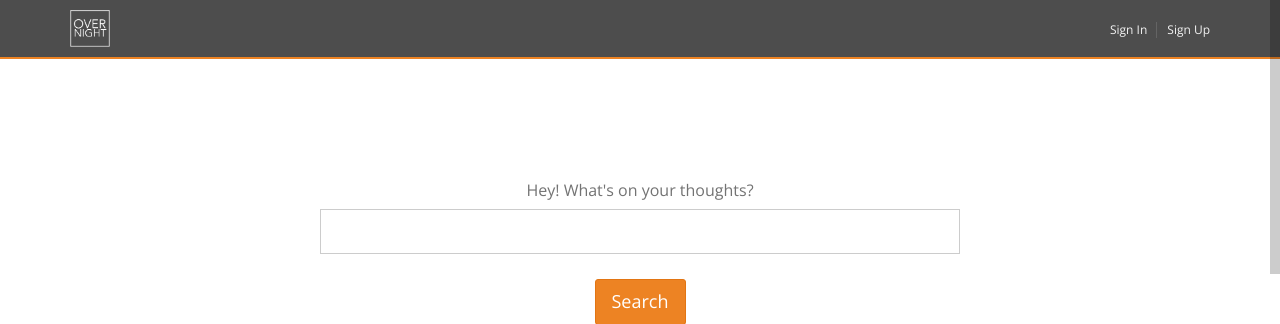
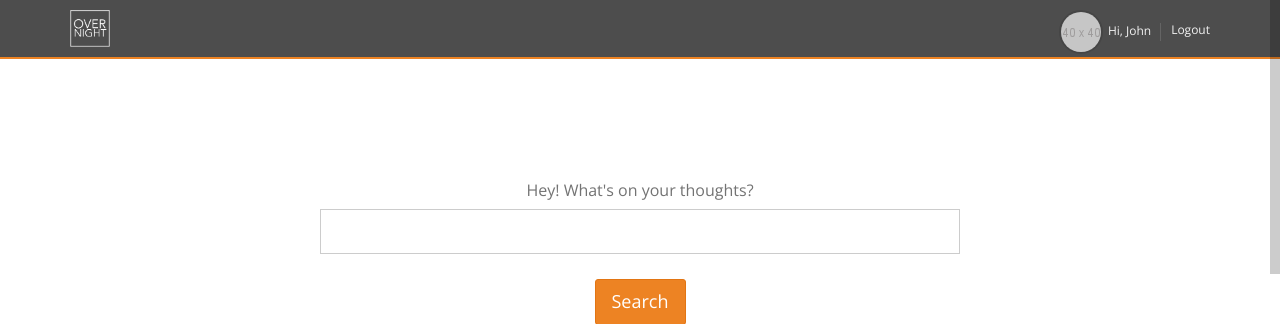
Before and after one commit to sounderya/OvernightWeb, a Django app: page /showResult/ in a window 1280 px wide. Shown: the top 324 px of the page. Run offline with Django 3.2, Linux system fonts and the light colour scheme; some libraries are stand-ins or nearby versions.

Commit message:
added booking and user pages-minor changes

```diff
--- a/news_analytics/templates/searchresults_bali.html
+++ b/news_analytics/templates/searchresults_bali.html
@@ -68,15 +68,15 @@
 							<div class="top-user-area clearfix">
 								<ul class="top-user-area-list list list-horizontal list-border">
 
-									<!--<li class="top-user-area-avatar"><a
-										href="user-profile.html"> <img class="origin round"
+									<li class="top-user-area-avatar"><a
+										href="/showUserProfile/" onclick="submit"> <img class="origin round"
 											src= "{% static 'img/40x40.png'%}" alt="Image Alternative text"
 											title="AMaze" />Hi, John
-									</a></li>-->
-
-									<li><a href="#">Sign In</a></li>
+									</a></li>
+									<li><a href="#">Logout</a></li>
+									<!--<li><a href="#">Sign In</a></li>
 									</li>
-									<li><a href="#">Sign Up</a></li>
+									<li><a href="#">Sign Up</a></li>-->
 							</div>
 						</div>
 					</div>
```
Also changed, not shown: news_analytics/templates/bookingconfirmation.html (+5 -2 lines).
